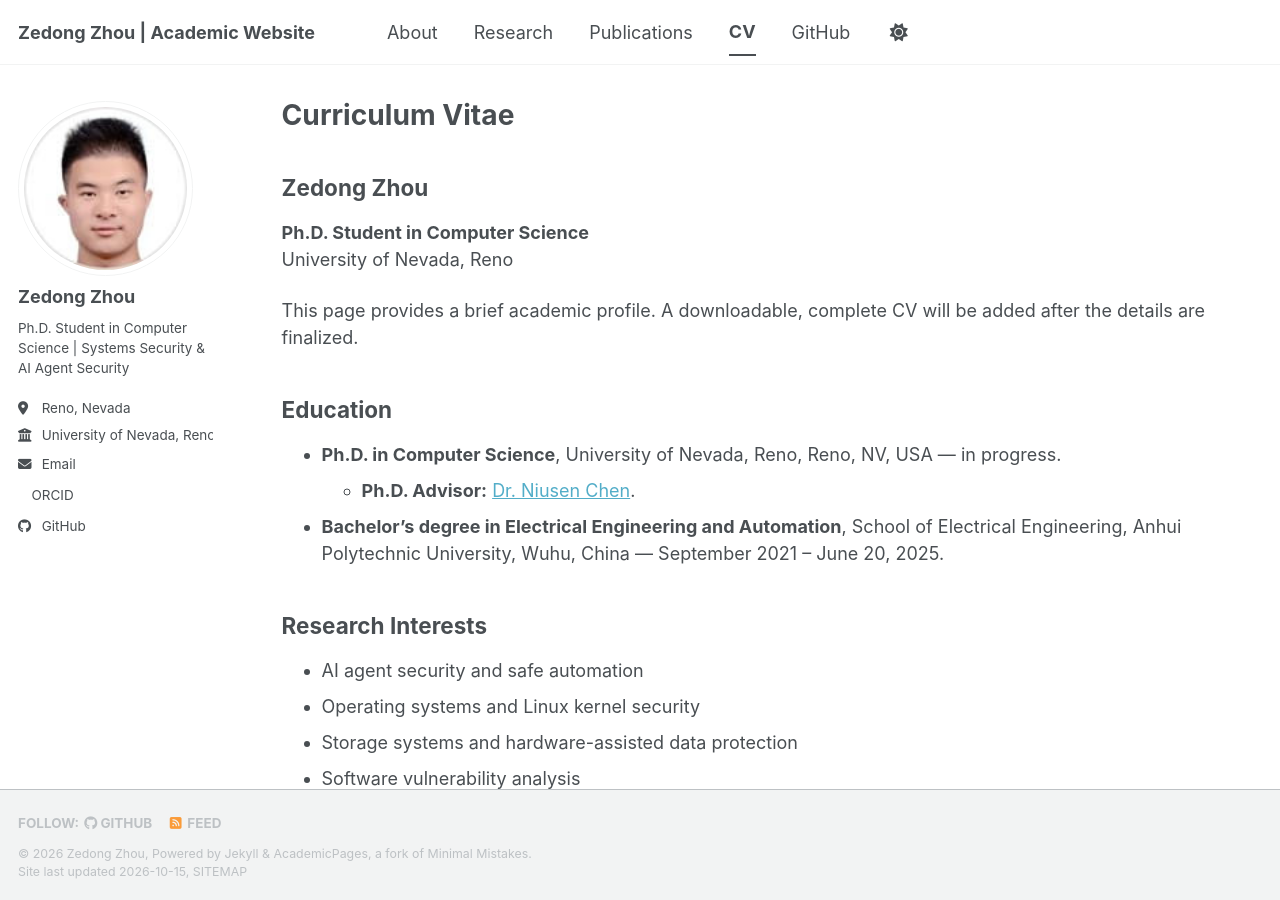
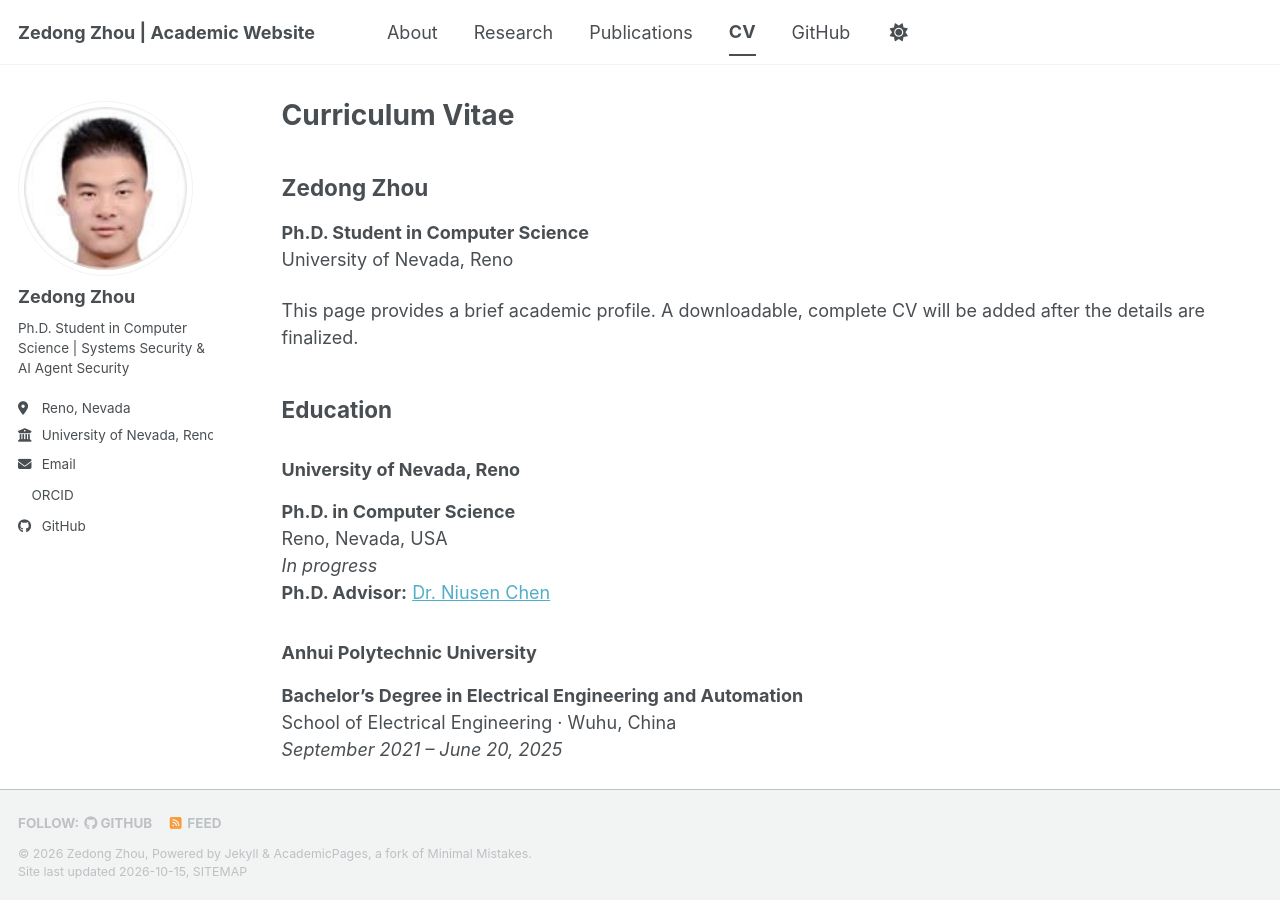
Before and after one commit to 2350082187zhou-ux/2350082187zhou-ux.github.io, a Jekyll site: the page built from _pages/cv.md, in a window 1280 px wide and 900 px high. Built offline with Jekyll 4.4.1, drawn with Linux system fonts in a browser that asks for light colours; a style sheet for code colours, icons or effects is not loaded.

Commit message:
Format academic education details on separate lines

```diff
--- a/_pages/cv.md
+++ b/_pages/cv.md
@@ -16,9 +16,18 @@
 
 ## Education
 
-- **Ph.D. in Computer Science**, University of Nevada, Reno, Reno, NV, USA — in progress.
-  - **Ph.D. Advisor:** [Dr. Niusen Chen](https://www.unr.edu/cse/people/niusen-chen).
-- **Bachelor's degree in Electrical Engineering and Automation**, School of Electrical Engineering, Anhui Polytechnic University, Wuhu, China — September 2021 – June 20, 2025.
+### University of Nevada, Reno
+
+**Ph.D. in Computer Science**
+Reno, Nevada, USA
+*In progress*
+**Ph.D. Advisor:** [Dr. Niusen Chen](https://www.unr.edu/cse/people/niusen-chen)
+
+### Anhui Polytechnic University
+
+**Bachelor's Degree in Electrical Engineering and Automation**
+School of Electrical Engineering · Wuhu, China
+*September 2021 – June 20, 2025*
 
 ## Research Interests
 
```
